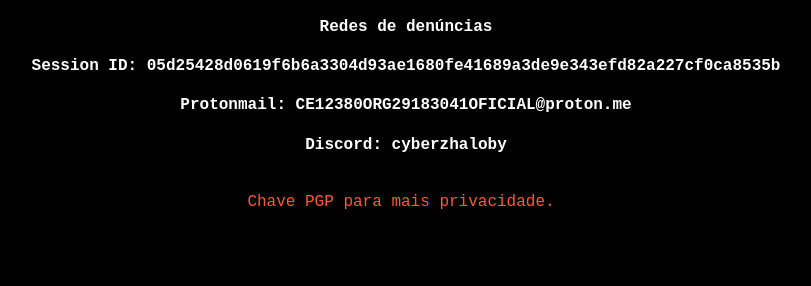
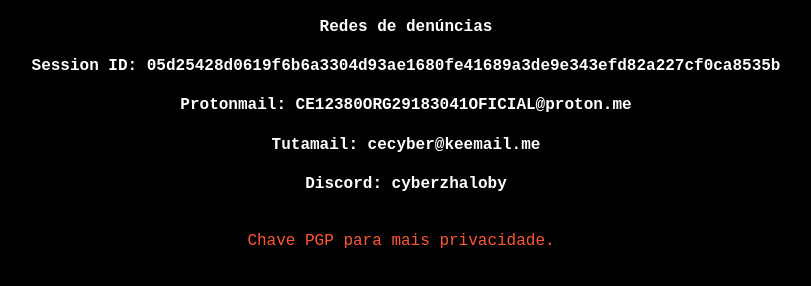
Before and after one commit to CyberEndOrg/cyberendorg.github.io, a plain HTML site: page Denuncias.html in a window 1280 px wide. Shown: the part 370-656 px from the top of the page, without its empty margins (234-1045 px from the left). Drawn offline with Linux system fonts and the light colour scheme.

Commit message:
tutamail

```diff
--- a/Denuncias.html
+++ b/Denuncias.html
@@ -88,6 +88,8 @@
   <nav style="text-align: center;">
   <h4 style="text-align: center;">Protonmail: CE12380ORG29183041OFICIAL@proton.me</h4>
   <nav style="text-align: center;">
+  <h4 style="text-align: center;">Tutamail: cecyber@keemail.me</h4>
+  <nav style="text-align: center;">
   <h4 style="text-align: center;">Discord: cyberzhaloby</h4>
   <nav style="text-align: center;">
   <br>
```
Also changed, not shown: 2 other files.
